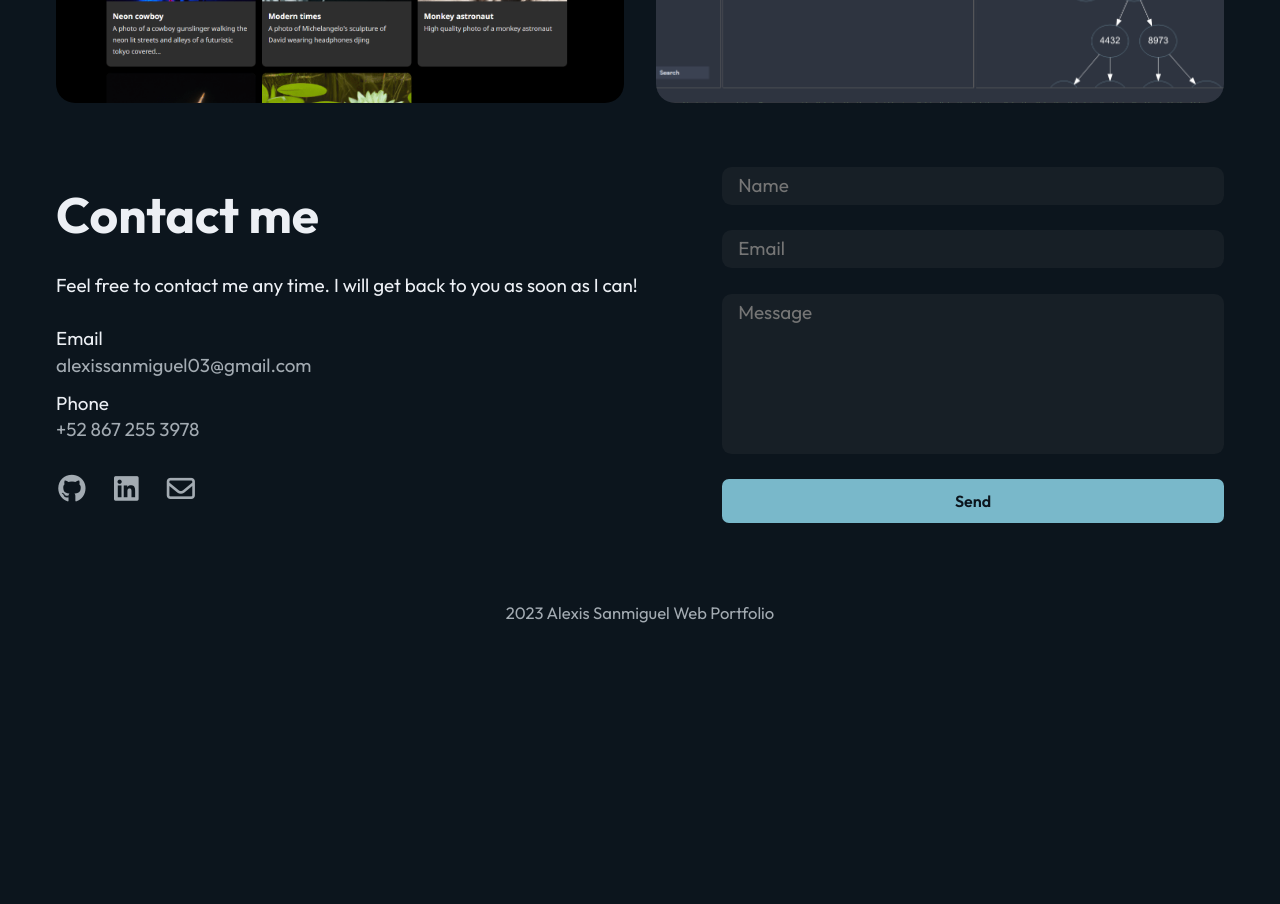
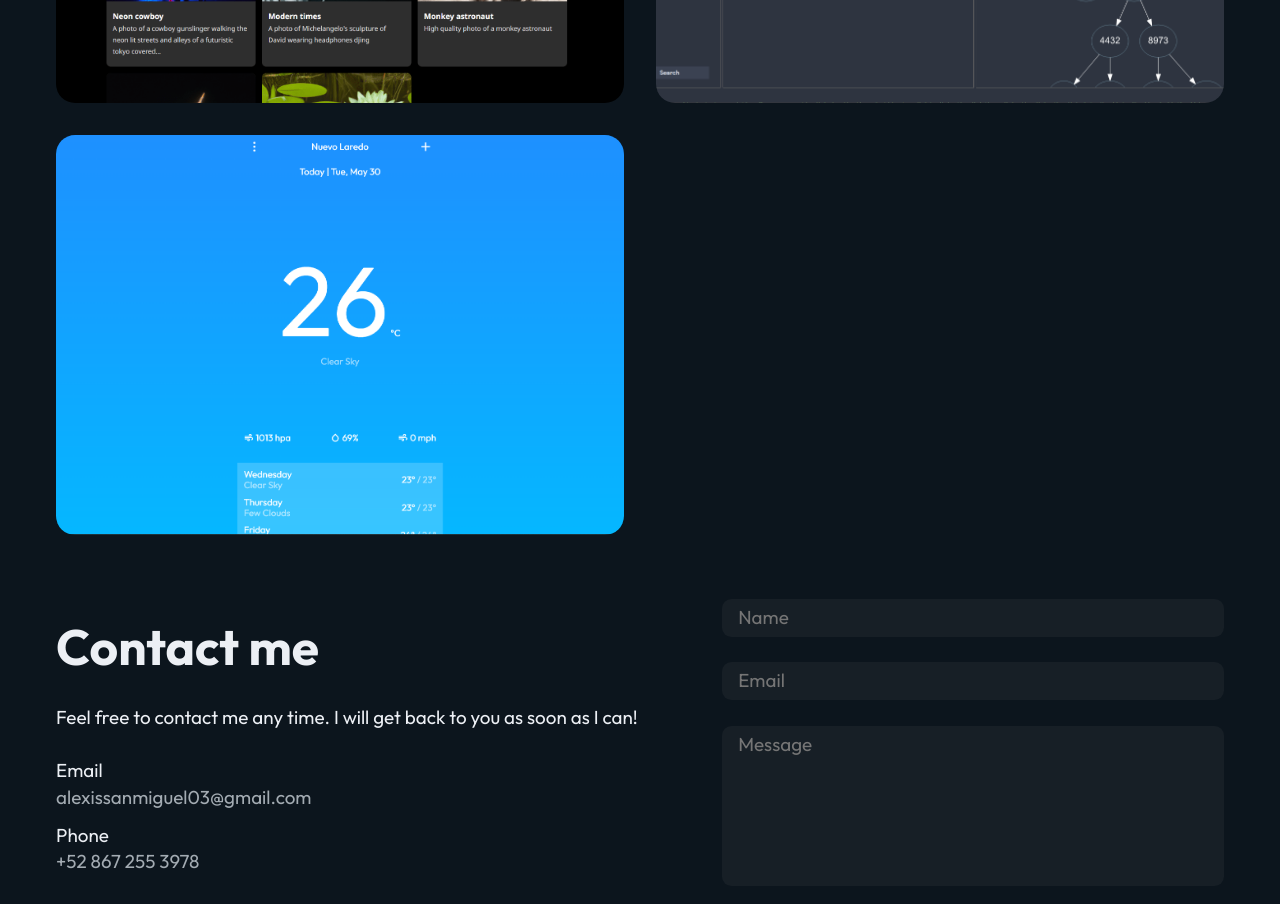
Before and after one commit to alexisstdev/alexisdev-portfolio, a React (Vite) app: page / in a window 1280 px wide. Shown: the part 940-1844 px from the top of the page. Before the commit the page ends 1594 px from the top, so only its background shows below. Built offline with nearby package versions, Linux system fonts and the light colour scheme.

Commit message:
add weather app

```diff
--- a/src/WorksData.js
+++ b/src/WorksData.js
@@ -26,4 +26,16 @@ export const worksData = [
 		longDescription:
 			'Binary search tree visualizer which allows users to add, remove and clear nodes from the tree, as well as visualize different traversal algorithms. This project was built using C# Windows Forms and SVGs to render the visual representation of the tree. The binary search tree data structure is widely used in computer science and this tool can help users to better understand its behavior and operations in an intuitive way.',
 	},
+	{
+		id: 3,
+		name: 'Weather App',
+		path: 'weatherapp',
+		preview: '/works/weatherapp/1.png',
+		images: ['/works/weatherapp/1.png', '/works/weatherapp/2.png'],
+		github: 'https://github.com/alexisstdev/weather-app',
+		description: 'Weather App that allows users to view forecasts for various locations.',
+		tags: ['React', 'Redux', 'Openweathermap', 'Google maps api'],
+		longDescription:
+			'User-friendly and intuitive weather application designed to provide accurate and up-to-date weather forecasts for locations around the world. With a sleek and modern interface, users can easily access weather information for their desired locations. Powered by React and Redux, this app offers a seamless user experience, allowing users to effortlessly navigate through the app and retrieve weather data. By leveraging the OpenWeatherMap API and Google Maps API, the app fetches precise and reliable weather information, including temperature, humidity, wind speed, and conditions for each location.',
+	},
 ];
```
Also changed, not shown: public/works/weatherapp/1.png (added), public/works/weatherapp/2.png (added). Lines whose indentation alone changed are shown as unchanged.
